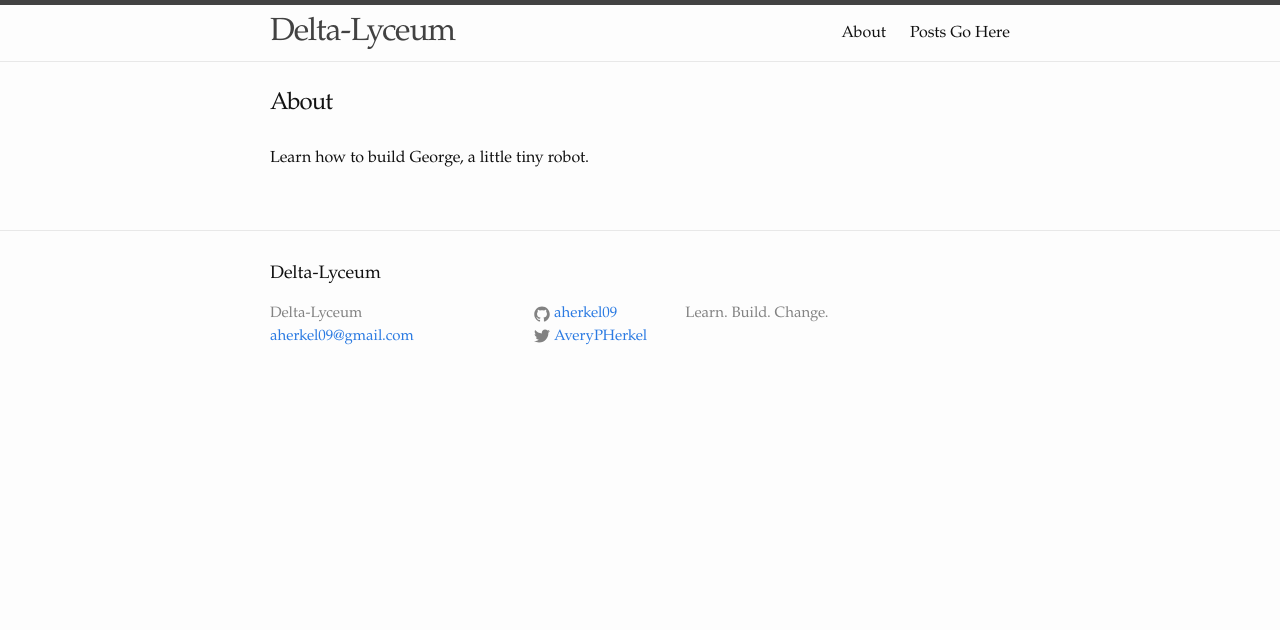
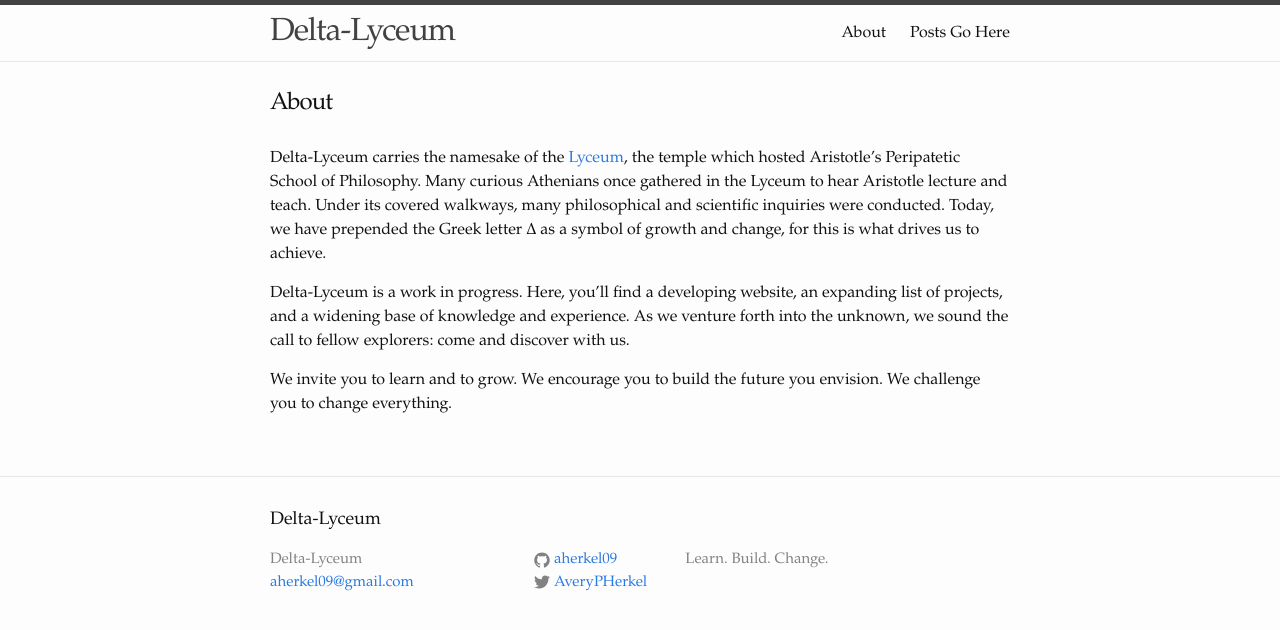
Before and after one commit to DeltaLyceum/aherkel09.github.io, a Jekyll site: the page built from about.md, in a window 1280 px wide. Shown: the top 630 px of the page. Built offline with Jekyll 4.4.1, drawn with Linux system fonts in a browser that asks for light colours.

Commit message:
Update about.md

```diff
--- a/about.md
+++ b/about.md
@@ -3,5 +3,8 @@ layout: page
 title: About
 permalink: /about/
 ---
+Delta-Lyceum carries the namesake of the [Lyceum]([https://en.wikipedia.org/wiki/Lyceum_(Classical)), the temple which hosted Aristotle's Peripatetic School of Philosophy. Many curious Athenians once gathered in the Lyceum to hear Aristotle lecture and teach. Under its covered walkways, many philosophical and scientific inquiries were conducted. Today, we have prepended the Greek letter Δ as a symbol of growth and change, for this is what drives us to achieve.
 
-Learn how to build George, a little tiny robot.
+Delta-Lyceum is a work in progress. Here, you'll find a developing website, an expanding list of projects, and a widening base of knowledge and experience. As we venture forth into the unknown, we sound the call to fellow explorers: come and discover with us.
+
+We invite you to learn and to grow. We encourage you to build the future you envision. We challenge you to change everything.
```
